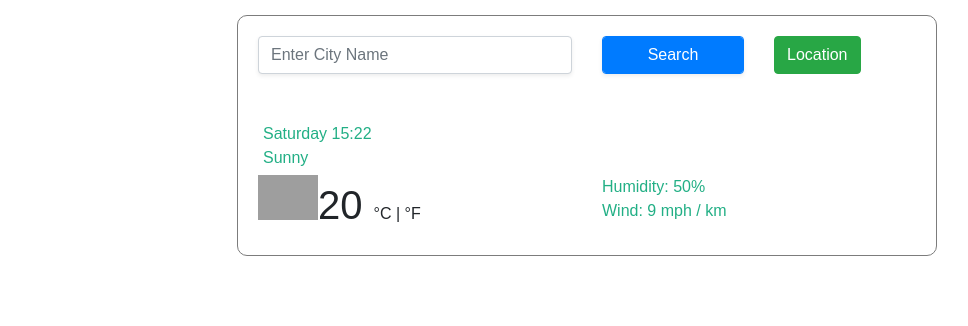
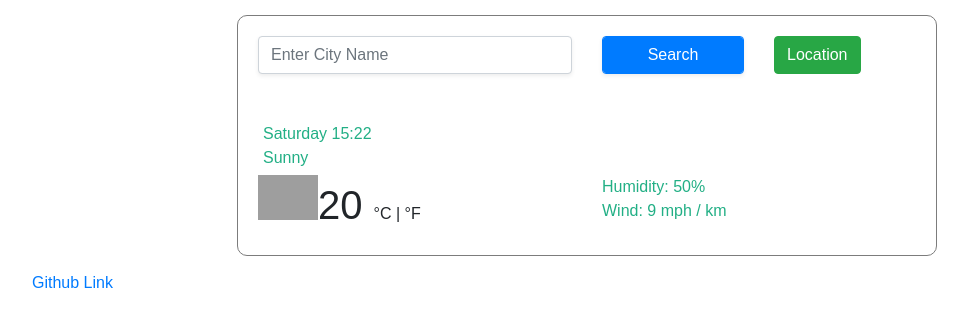
Before and after one commit to TapiwaB/My-Weather-App-Project, a plain HTML site: page index.html in a window 1280 px wide. Shown: the whole page, without its empty margins (53-1021 px from the left). Drawn offline with nearby package versions, Linux system fonts and the light colour scheme; grey boxes are pictures that could not be loaded.

Commit message:
Updated index.html by adding Github Repository Link

```diff
--- a/index.html
+++ b/index.html
@@ -85,6 +85,7 @@
 									</div>
 							</div>
 			</div>
+            <a href="https://github.com/TapiwaB/My-Weather-App-Project">Github Link</a>
 		</div>
 
 
```
